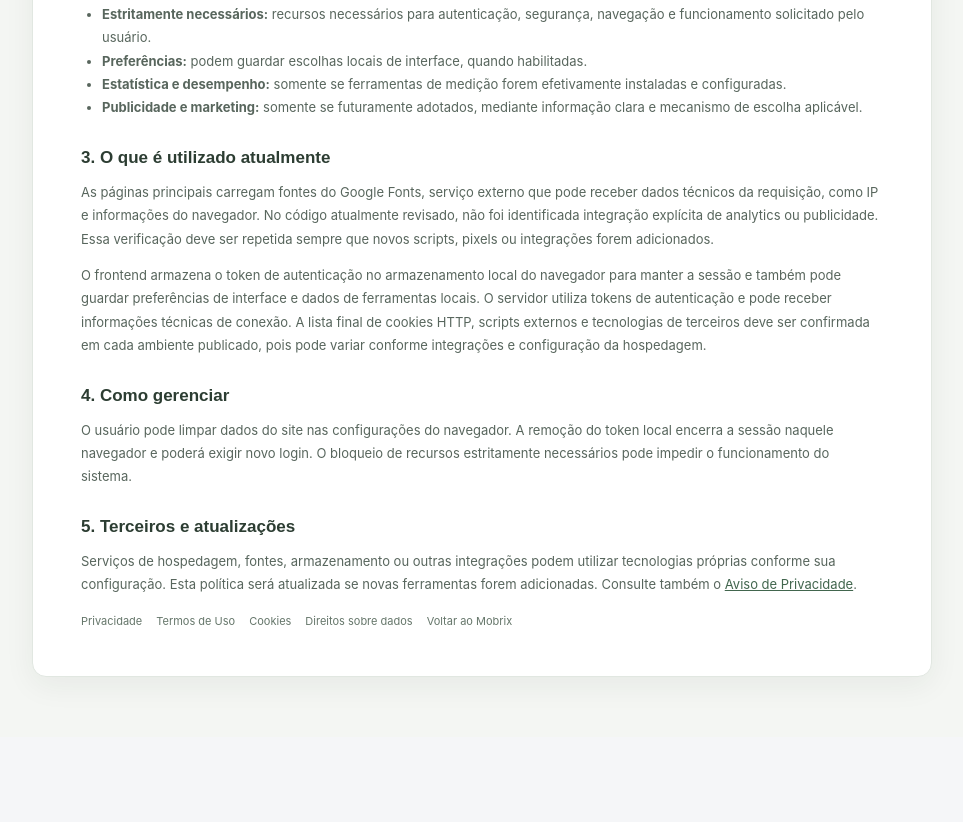
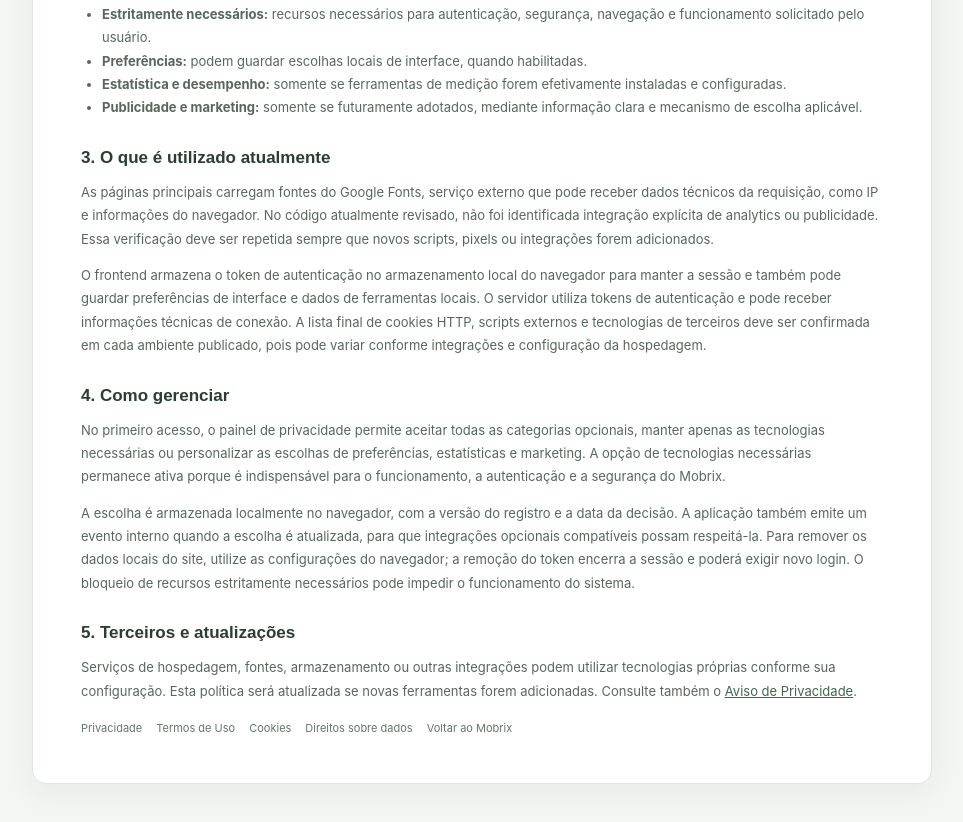
Before and after one commit to alexssander-cristino/Mobrix, a website: page public/cookies.html in a window 1280 px wide. Shown: the part 592-1414 px from the top of the page, without its empty margins (158-1121 px from the left). Before the commit the page ends 1329 px from the top, so only its background shows below. Drawn offline with Linux system fonts and the light colour scheme.

Commit message:
Atualiza política com escolhas de consentimento

```diff
--- a/public/cookies.html
+++ b/public/cookies.html
@@ -10,5 +10,5 @@
 <h2>1. O que são cookies</h2><p>Cookies são pequenos arquivos armazenados pelo navegador. Tecnologias semelhantes podem incluir armazenamento local (localStorage), identificadores de sessão e recursos usados para manter preferências ou autenticação.</p>
 <h2>2. Categorias</h2><ul><li><strong>Estritamente necessários:</strong> recursos necessários para autenticação, segurança, navegação e funcionamento solicitado pelo usuário.</li><li><strong>Preferências:</strong> podem guardar escolhas locais de interface, quando habilitadas.</li><li><strong>Estatística e desempenho:</strong> somente se ferramentas de medição forem efetivamente instaladas e configuradas.</li><li><strong>Publicidade e marketing:</strong> somente se futuramente adotados, mediante informação clara e mecanismo de escolha aplicável.</li></ul>
 <h2>3. O que é utilizado atualmente</h2><p>As páginas principais carregam fontes do Google Fonts, serviço externo que pode receber dados técnicos da requisição, como IP e informações do navegador. No código atualmente revisado, não foi identificada integração explícita de analytics ou publicidade. Essa verificação deve ser repetida sempre que novos scripts, pixels ou integrações forem adicionados.</p><p>O frontend armazena o token de autenticação no armazenamento local do navegador para manter a sessão e também pode guardar preferências de interface e dados de ferramentas locais. O servidor utiliza tokens de autenticação e pode receber informações técnicas de conexão. A lista final de cookies HTTP, scripts externos e tecnologias de terceiros deve ser confirmada em cada ambiente publicado, pois pode variar conforme integrações e configuração da hospedagem.</p>
-<h2>4. Como gerenciar</h2><p>O usuário pode limpar dados do site nas configurações do navegador. A remoção do token local encerra a sessão naquele navegador e poderá exigir novo login. O bloqueio de recursos estritamente necessários pode impedir o funcionamento do sistema.</p>
+<h2>4. Como gerenciar</h2><p>No primeiro acesso, o painel de privacidade permite aceitar todas as categorias opcionais, manter apenas as tecnologias necessárias ou personalizar as escolhas de preferências, estatísticas e marketing. A opção de tecnologias necessárias permanece ativa porque é indispensável para o funcionamento, a autenticação e a segurança do Mobrix.</p><p>A escolha é armazenada localmente no navegador, com a versão do registro e a data da decisão. A aplicação também emite um evento interno quando a escolha é atualizada, para que integrações opcionais compatíveis possam respeitá-la. Para remover os dados locais do site, utilize as configurações do navegador; a remoção do token encerra a sessão e poderá exigir novo login. O bloqueio de recursos estritamente necessários pode impedir o funcionamento do sistema.</p>
 <h2>5. Terceiros e atualizações</h2><p>Serviços de hospedagem, fontes, armazenamento ou outras integrações podem utilizar tecnologias próprias conforme sua configuração. Esta política será atualizada se novas ferramentas forem adicionadas. Consulte também o <a href="/privacidade.html">Aviso de Privacidade</a>.</p><nav class="legal-nav" aria-label="Documentos legais"><a href="/privacidade.html">Privacidade</a><a href="/termos.html">Termos de Uso</a><a href="/cookies.html">Cookies</a><a href="/direitos-dados.html">Direitos sobre dados</a><a href="/">Voltar ao Mobrix</a></nav></article></main></body></html>
```
